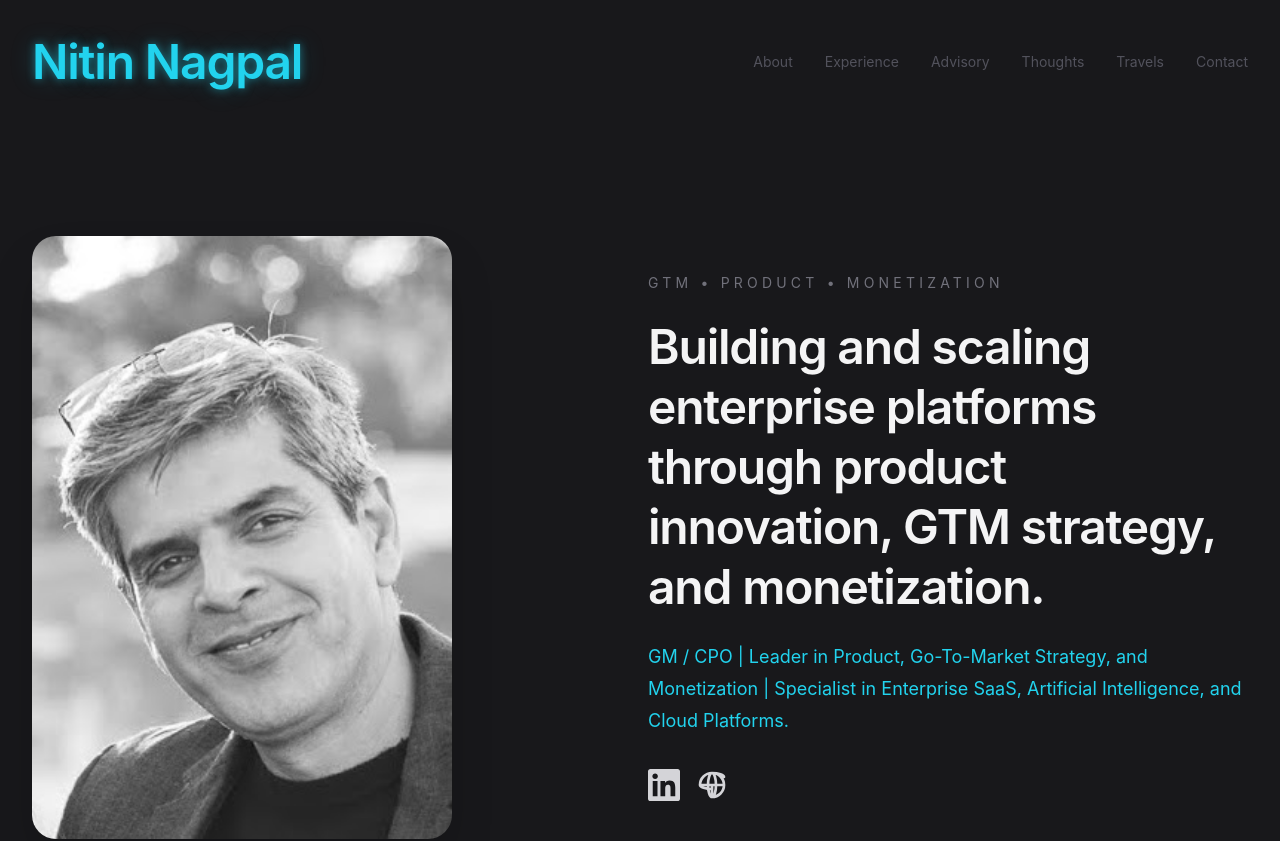
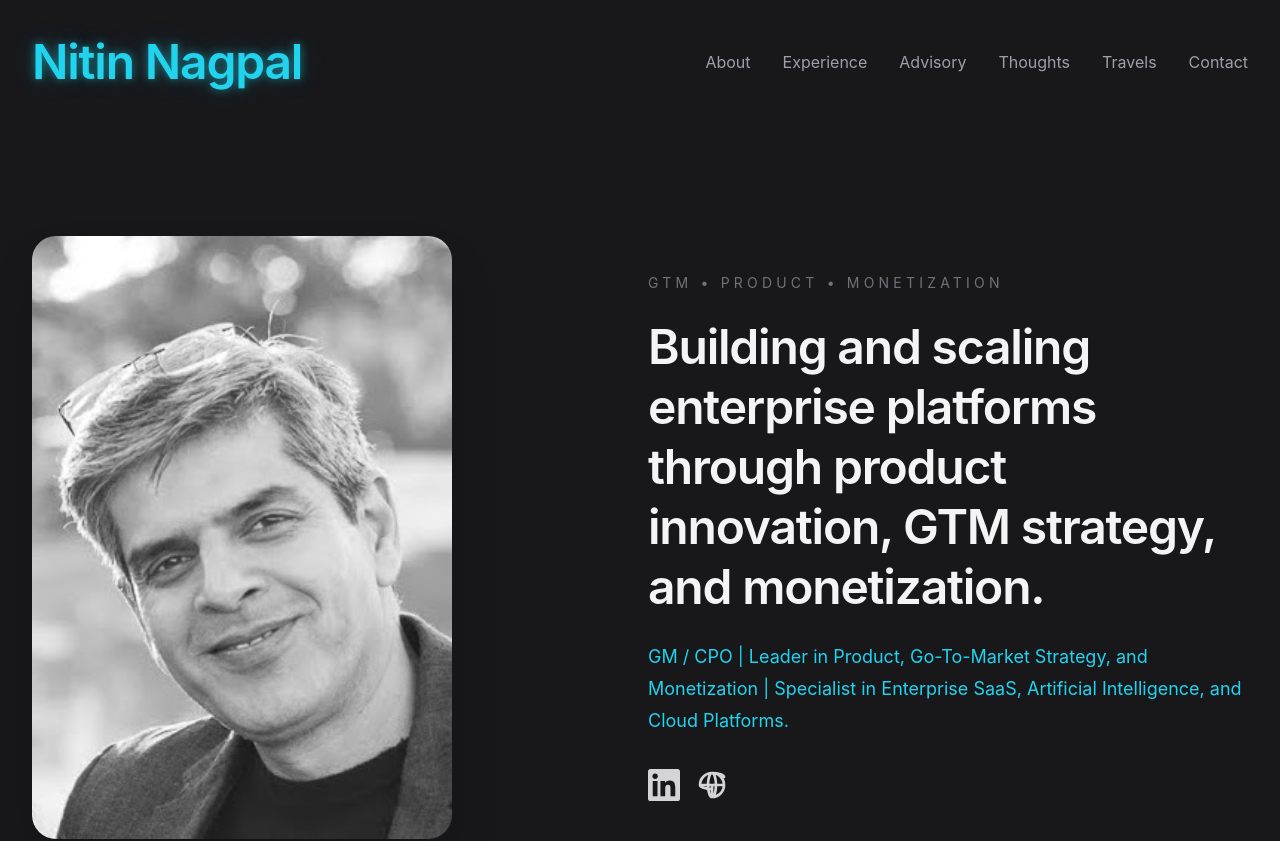
Before and after one commit to nitinnagpal-rgb/nitinnagpal, a React (Vite) app in the folder nitin-site/: page / in a window 1280 px wide. Shown: the top 841 px of the page. Built offline with nearby package versions, Linux system fonts and the light colour scheme; the HTML template or start-up script is replaced by a standard one.

Commit message:
nav font color

```diff
--- a/nitin-site/src/App.jsx
+++ b/nitin-site/src/App.jsx
@@ -159,7 +159,7 @@ export default function App() {
           </h1>
         </div>
 
-        <div className="hidden gap-8 text-sm text-zinc-600 md:flex">
+        <div className="hidden gap-8 text-md text-zinc-400 md:flex">
           <a href="#about" className="hover:text-white transition">
             About
           </a>
```
